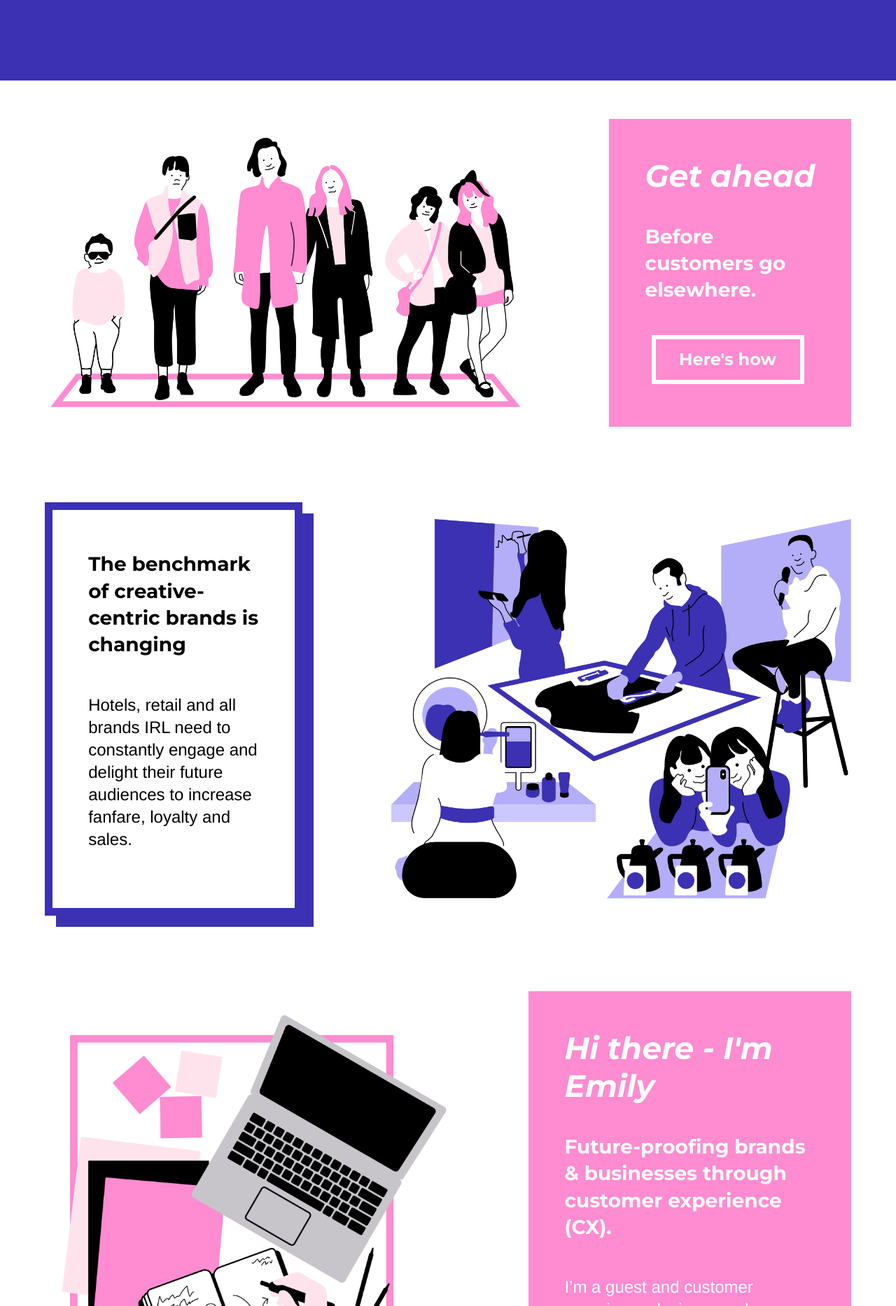
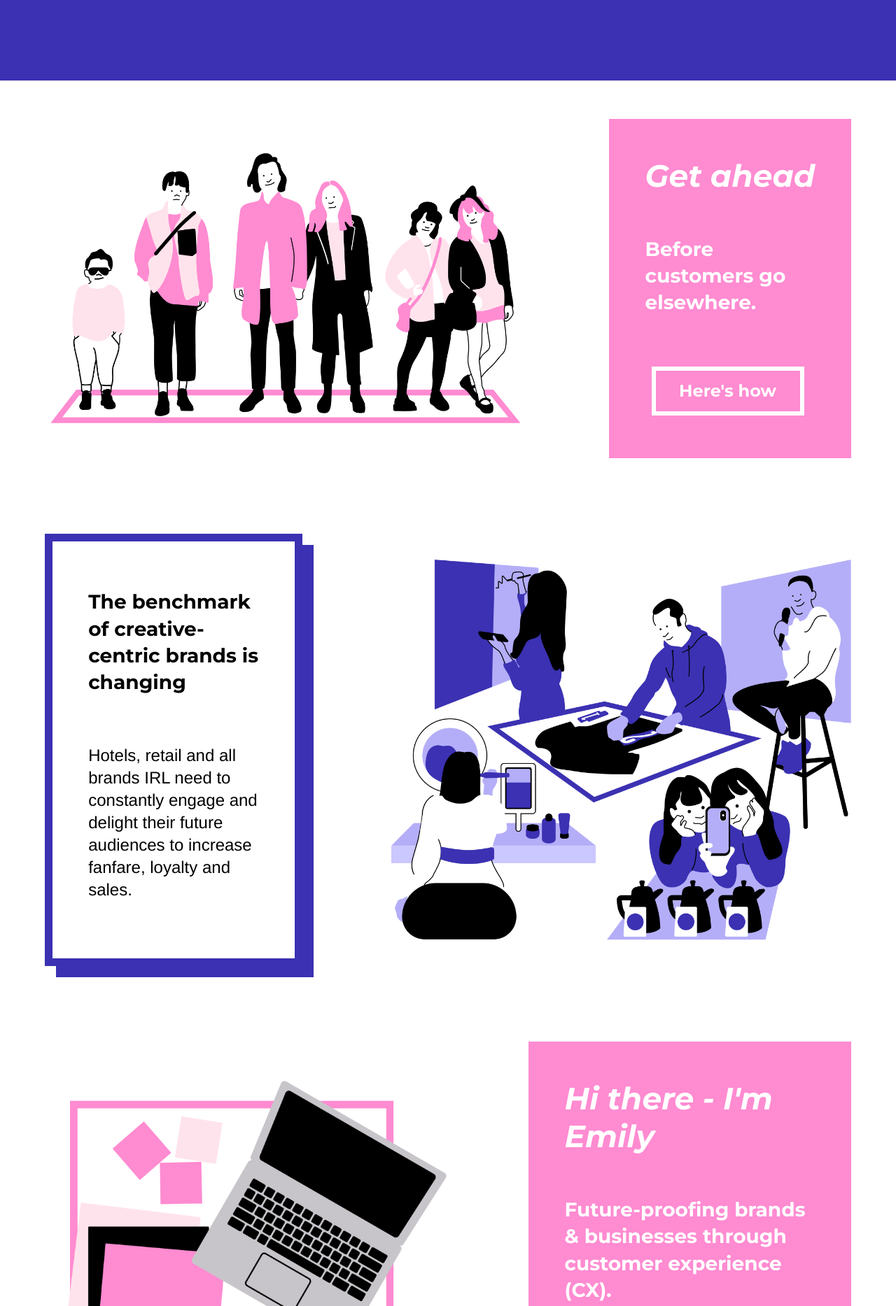
Before and after one commit to emilygv/emilyvernon.com, a Jekyll site: the page built from index.md, in a window 1280 px wide. Shown: the part 374-2241 px from the top of the page at 70% size. Built offline with Jekyll 4.4.1, drawn with Linux system fonts in a browser that asks for light colours; nearby versions of some CDN libraries.

Commit message:
change margin, padding row elements

```diff
--- a/_sass/theme.scss
+++ b/_sass/theme.scss
@@ -454,7 +454,7 @@ a.button.inversed {
       font-weight: 700;
       font-style: italic;
       font-family: $second-font-family;
-      padding: 3vh 4vw 1vh 4vw;
+      padding: 3vh 4vw 2vh 4vw;
       margin: 0;
 
       @media screen and (max-width: 768px) {
@@ -468,7 +468,7 @@ a.button.inversed {
       font-weight: 700;
       line-height: 2.4rem;
       font-family: $second-font-family;
-      padding: 3.5vh 4vw 3vh 4vw;
+      padding: 4.5vh 4vw 5vh 4vw;
       margin: 0;
 
       @media screen and (max-width: 768px) {
@@ -493,7 +493,7 @@ a.button.inversed {
     .button-container {
       float: none;
       text-align: center;
-      margin: 2vh 2vw 3vh 2vw;
+      margin: 3vh 2vw 3vh 2vw;
 
       @media screen and (max-width: 768px) {
         margin: 3vh 4vw 0vh 4vw;
```
